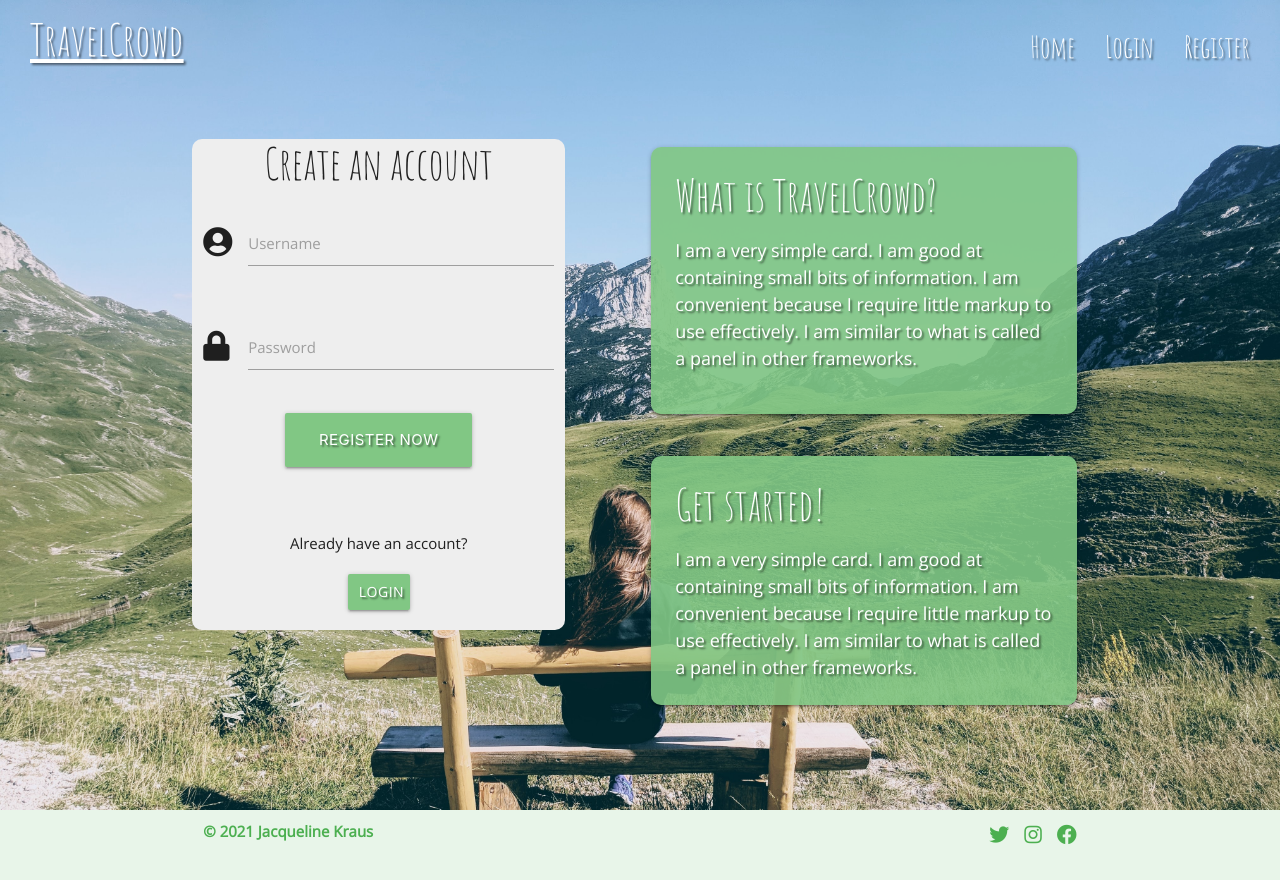
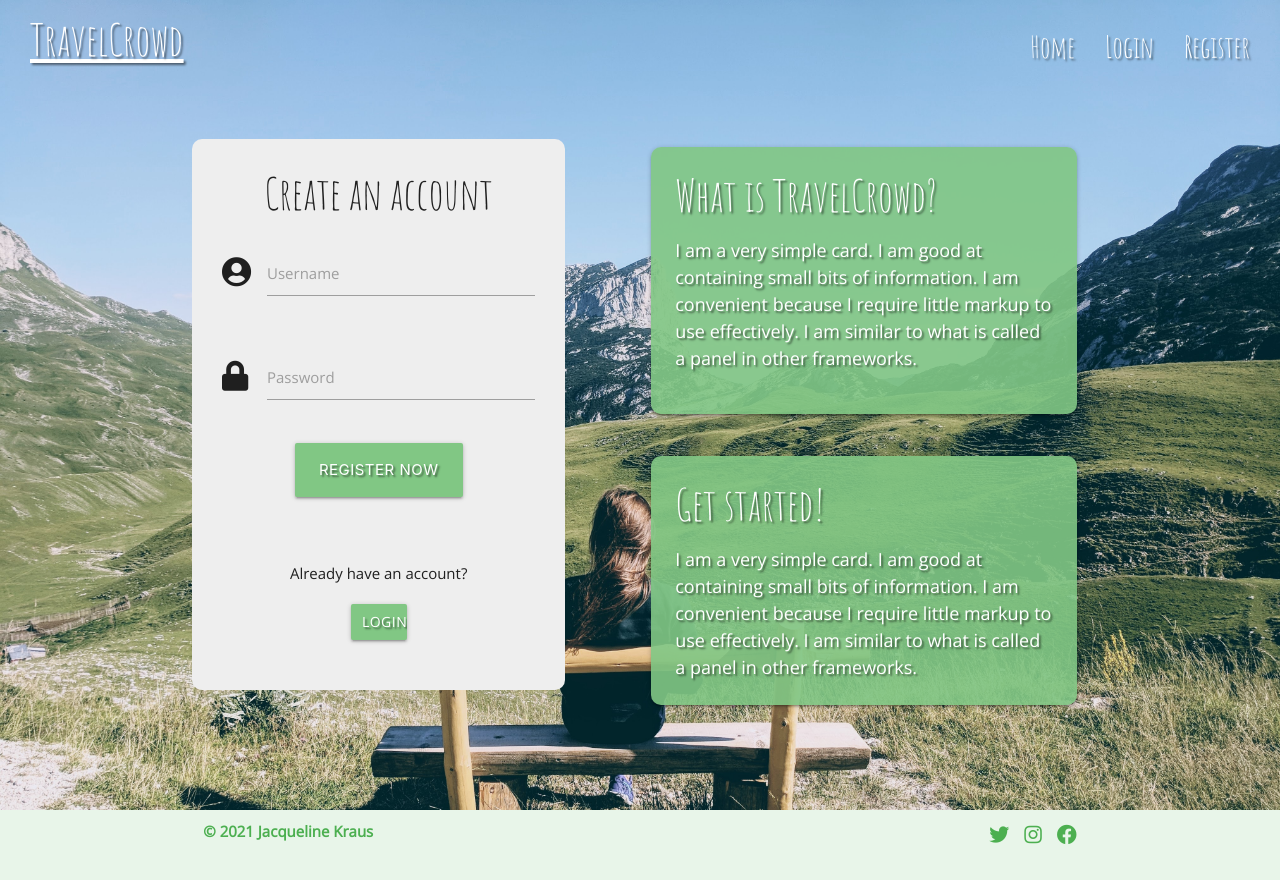
Before and after one commit to jacqueline-kraus/MS3-TravelCrowd, a Flask app: page / in a window 1280 px wide. Run offline with Flask 2, Linux system fonts and the light colour scheme; some libraries are stand-ins or nearby versions.

Commit message:
Update form padding

```diff
--- a/static/css/style.css
+++ b/static/css/style.css
@@ -25,9 +25,10 @@ main {
 }
 
 .bg-heroimage {
+    background-image: url('/static/images/heroimage.jpg');
     background-size: cover;
-    background-image: url('/static/images/heroimage.jpg');
     background-repeat: no-repeat;
+    background-color: black;
 }
 
 nav {
@@ -73,6 +74,7 @@ h1,h2,h3,h4,h5,h6 {
 
 form {
     border-radius: 10px;
+    padding: 2rem !important;
 }
 
 footer a {
```
